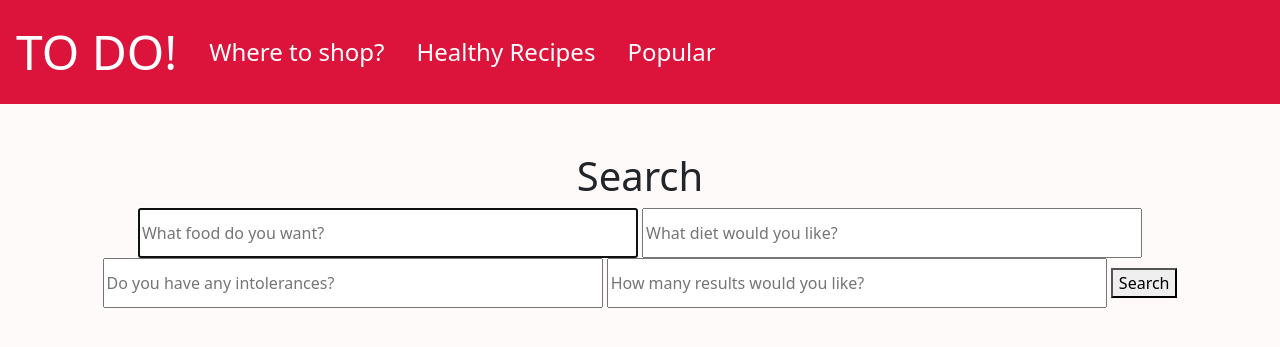
After one commit to ths2582/APP_CHALLENGE, a Flask app: page /recipe_query in a window 1280 px wide. The commit adds this page. Shown: the top 347 px of the page. Run offline with Flask 3, Linux system fonts and the light colour scheme.

Commit message:
food search works and we can display the food

```diff
--- a/Congressional_App/app.py
+++ b/Congressional_App/app.py
@@ -5,8 +5,6 @@ import json
 import requests
 
 from flask import Flask, flash, redirect, render_template, request, session
-
-BingMapsKey = "AhkZGTzNUxseN5Tb-IxxOzQZ2k2IkXksXBua-LbD0FO_L-vXwg4yshTifpr0BF9H"
 
 # Configure application
 app = Flask(__name__)
@@ -22,12 +20,39 @@ def after_request(response):
     response.headers["Pragma"] = "no-cache"
     return response
 
-
 @app.route("/")
 def index():
     """Home Page"""
     return render_template("index.html")
 
+#RECIPES CODE
+def find_recipes(query, diet, intolerances, number):
+    spoonacular_key = "97c986fad9454d9198188fa867964a6f"
+    options = "query=" + query + "&diet=" + diet + "&intolerances=" + intolerances + "&number=" + number + "&apiKey=" + spoonacular_key
+    request = requests.get(f"https://api.spoonacular.com/recipes/complexSearch?{options}")
+    if request.status_code != 204:
+        return request.json()
+    return "mega fail"
+
+def get_recipe_card(id):
+    request = requests.get(f"https://api.spoonacular.com/recipes/{id}/card")
+    return request.json
+
+@app.route("/recipe_query", methods=["GET", "POST"])
+def recipe_query():
+        if(request.method == "GET"):
+            return render_template("recipe_query.html")
+        elif (request.method == "POST"):
+            query = request.form.get("query")
+            diet = request.form.get("diet")
+            intolerance = request.form.get("intolerance")
+            number = request.form.get("results")
+            recipe_data = find_recipes(query, diet, intolerance, number)
+            return render_template("recipes.html", recipes = recipe_data['results'], get_recipe_card = get_recipe_card)
+
+
+
+#LOCATION CODE
 def create_map(locationx, locationy, location, stores):
     BingMapsKey = "AhkZGTzNUxseN5Tb-IxxOzQZ2k2IkXksXBua-LbD0FO_L-vXwg4yshTifpr0BF9H"
     link = f"https://dev.virtualearth.net/REST/v1/Imagery/Map/CanvasDark/?mapSize=1000,500"
--- a/Congressional_App/templates/layout.html
+++ b/Congressional_App/templates/layout.html
@@ -9,9 +9,9 @@
 
         <!-- https://getbootstrap.com/docs/4.0/components/navbar/ -->
         <nav class="navbar navbar-expand-lg navbar-light" style="background-color: crimson">
-            <a class="nav-link" href="/"><font size="+7">News Time!</font></a>
-            <a class="nav-link" href="/location_query"><font size="+2">Best Places to Shop?</font></a>
-            <a class="nav-link" href="/current"><font size="+2">Current Events</font></a>
+            <a class="nav-link" href="/"><font size="+7">TO DO!</font></a>
+            <a class="nav-link" href="/location_query"><font size="+2">Where to shop?</font></a>
+            <a class="nav-link" href="/recipe_query"><font size="+2">Healthy Recipes</font></a>
             <a class="nav-link" href="/popular"><font size="+2">Popular</font></a>
 
         </nav>
--- a/Congressional_App/templates/location_query.html
+++ b/Congressional_App/templates/location_query.html
@@ -1,7 +1,7 @@
 {% extends "layout.html" %}
 
 {% block title %}
-    Past Articles
+    Shopping Locations
 
 {% endblock %}
 
--- /dev/null
+++ b/Congressional_App/templates/recipe_query.html
@@ -0,0 +1,20 @@
+{% extends "layout.html" %}
+
+{% block title %}
+    Find Recipes
+
+{% endblock %}
+
+{% block main %}
+    <h1>Search</h1>
+        <form name = "recipe search" action= "/recipe_query" method = "post" onsubmit="return validateForm()">
+            <input autocomplete="off" autofocus name="query" placeholder = "What food do you want?" type="text" class = "SearchBar">
+            <input autocomplete="off" autofocus name="diet" placeholder = "What diet would you like?" type="text" class = "SearchBar">
+            <input autocomplete="off" autofocus name="intolerance" placeholder = "Do you have any intolerances?" type="text" class = "SearchBar">
+            <input autocomplete="off" autofocus name="results" placeholder = "How many results would you like?" type="text" class = "SearchBar">
+                <button type = "submit">Search</button>
+        </form>
+
+
+
+{% endblock %}
--- a/Congressional_App/templates/stores.html
+++ b/Congressional_App/templates/stores.html
@@ -5,7 +5,7 @@
 {% endblock %}
 
 {% block main %}
-    <h1>Recommended Stores Near {{ location }}</h1>
+    <h1>Stores Near {{ location }}</h1>
     {% for store in stores %}
         <h3> {{ store[0] }}</h3>
         <h2>{{ store[1] }}</h2>
```
Also changed, not shown: Congressional_App/templates/recipes.html (added, +17 -0 lines).
